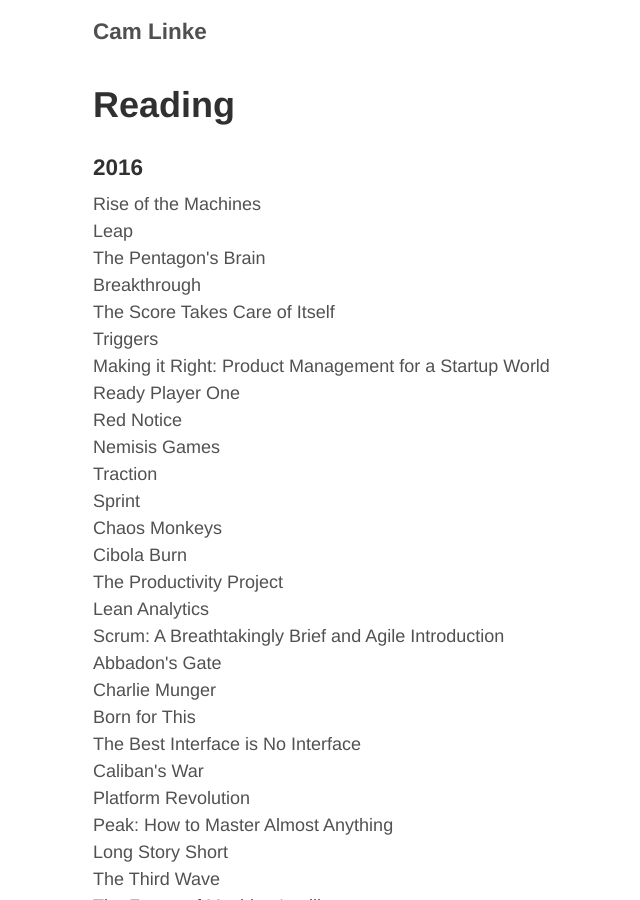
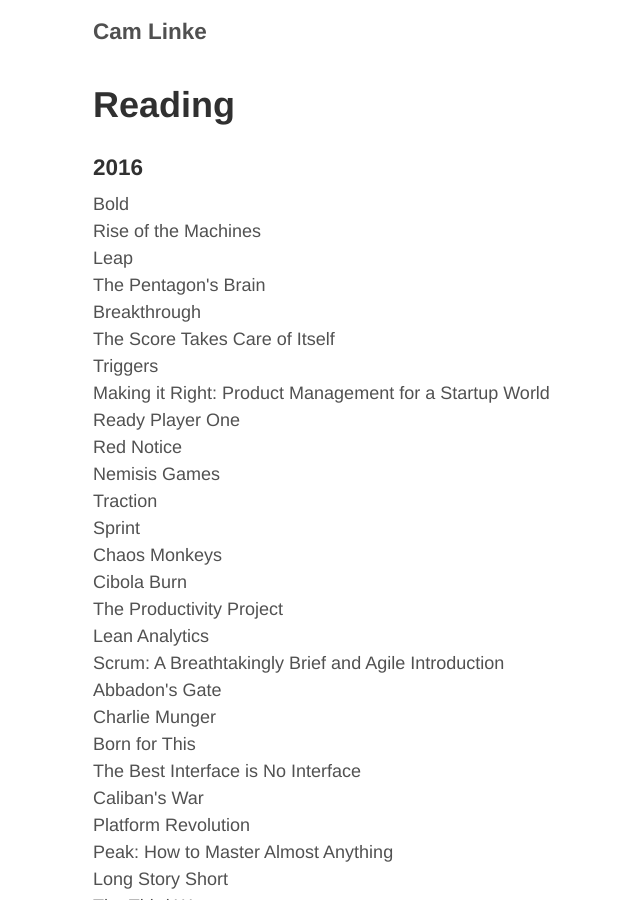
Before and after one commit to camlinke/camlinke.github.io, a Jekyll site: the page built from reading.md, in a window 1280 px wide and 900 px high. Shown: the whole window, without its empty margins (232-872 px from the left). Built offline with Jekyll 4.4.1, drawn with Linux system fonts in a browser that asks for light colours; nearby versions of some CDN libraries.

Commit message:
added to reading

```diff
--- a/reading.md
+++ b/reading.md
@@ -5,6 +5,7 @@
 
 <h3>2016</h3>
 <ul class="frontpage-list">
+    <li>Bold</li>
     <li>Rise of the Machines</li>
     <li>Leap</li>
     <li>The Pentagon's Brain</li>
```
